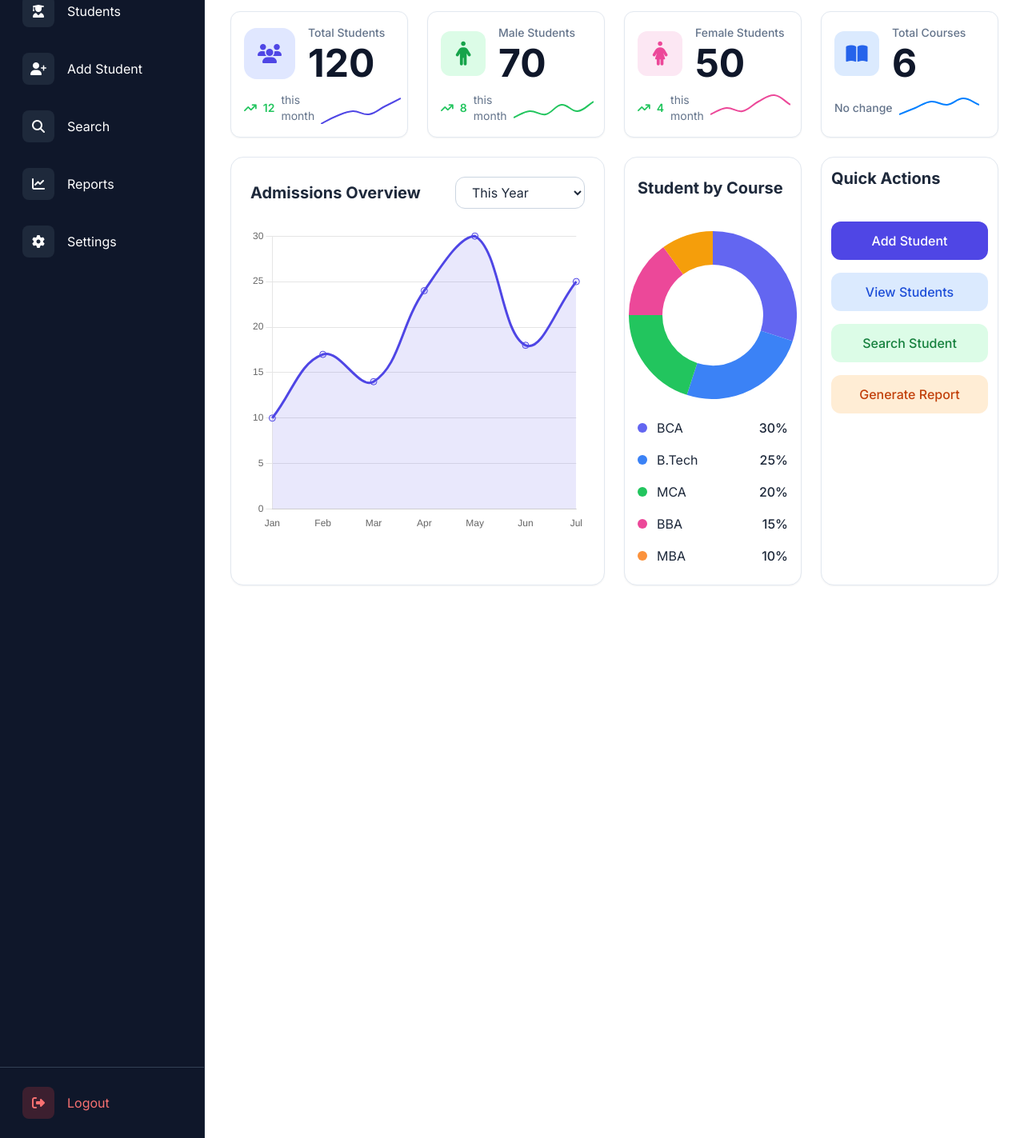
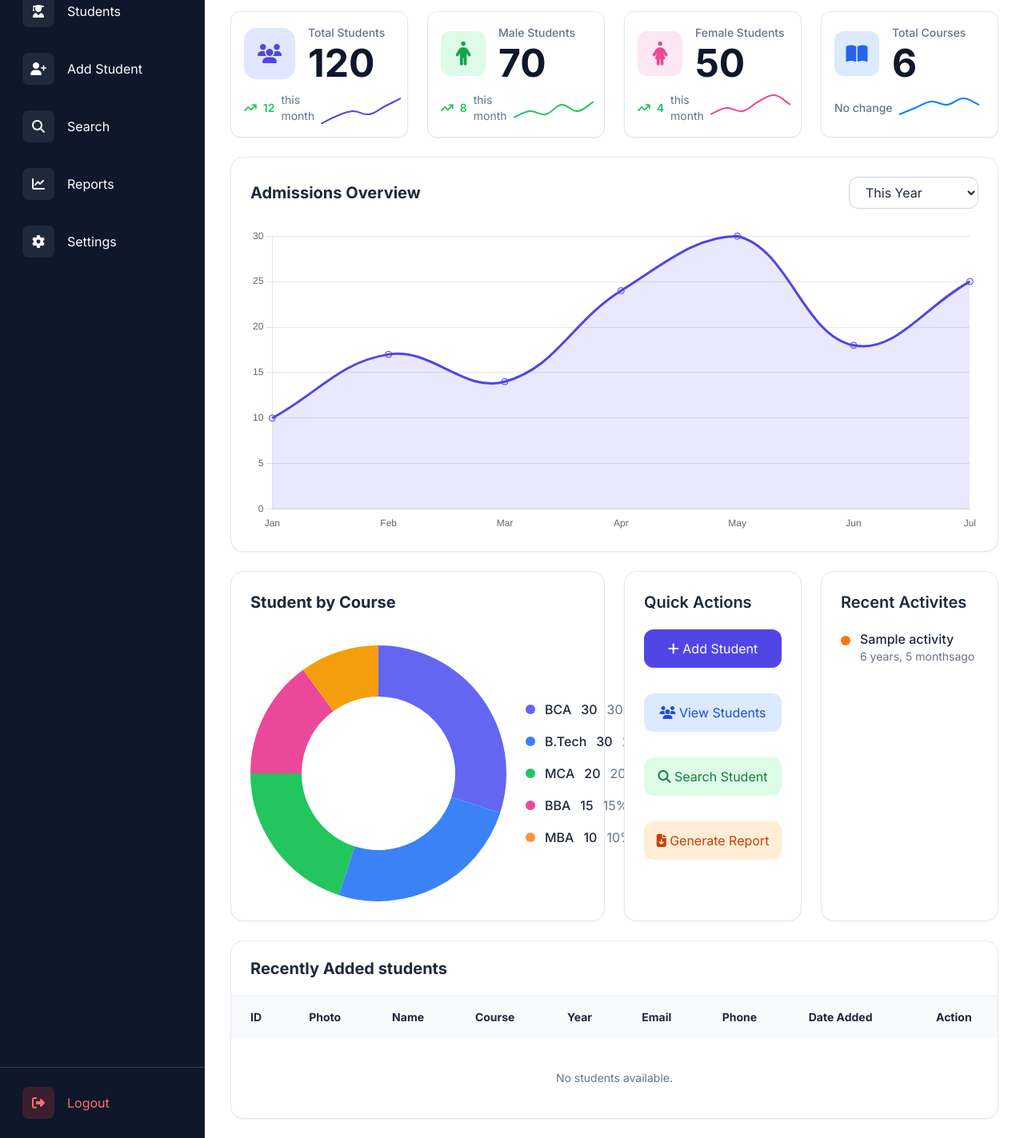
Before and after one commit to Nitin0259/Student-Management-System, a Django app: page /dashboard/ in a window 1280 px wide. Shown: the part 190-1613 px from the top of the page at 80% size. Run offline with Django 5.2, Linux system fonts and the light colour scheme; a user stored in the database is signed in; tables that the repository leaves empty hold one stand-in row (values such as "Sample post"); some libraries are stand-ins or nearby versions.

Commit message:
Complete dashboard part

```diff
--- a/MainApp/models.py
+++ b/MainApp/models.py
@@ -1 +1,39 @@
 from django.db import models
+from django.contrib.auth.models import User
+
+class Activity(models.Model):
+    title = models.CharField(max_length=200)
+    color = models.CharField(max_length=20)
+    created_at = models.DateTimeField(auto_now_add=True)
+
+    user = models.ForeignKey(
+        User,
+        on_delete=models.CASCADE,
+        null=True,
+        blank=True
+    )
+
+    class Meta:
+        ordering = ['-created_at']
+
+    def __str__(self):
+        return self.title
+
+class AddStudent(models.Model):
+    GENDER = [('Male','Male'), ('Female','Female')]
+
+    COURSES = [('BCA','BCA'),('B.Tech','B.Tech'),('MCA','MCA'),('BBA','BBA'),('MBA','MBA')]
+
+    student_id = models.CharField(max_length=100, unique=True)
+    profile_pic = models.ImageField(upload_to='students/')
+    name = models.CharField(max_length=100)
+    courses = models.CharField(max_length=100, choices=COURSES)
+    year = models.CharField(max_length=20)
+    email = models.CharField(max_length=100)
+    phone = models.CharField(max_length=12)
+    gender = models.CharField(max_length=100, choices=GENDER)
+    created_at = models.DateTimeField(auto_now_add=True)
+
+
+    def __str__(self):
+        return self.name
--- a/MainApp/templates/dashboard.html
+++ b/MainApp/templates/dashboard.html
@@ -99,8 +99,9 @@
     </div>
   </div>
 
+  <!-- Admission Overview -->
   <div
-    class="col-span-4 xl:col-span-2 bg-white dark:bg-slate-800 rounded-2xl border border-slate-200 dark:border-slate-700 shadow-sm p-6 transition-all duration-300 hover:shadow-lg">
+    class="col-span-4 bg-white dark:bg-slate-800 rounded-2xl border border-slate-200 dark:border-slate-700 shadow-sm p-6 transition-all duration-300 hover:shadow-lg">
     <div class="flex flex-col sm:flex-row sm:items-center sm:justify-between gap-4 mb-6">
       <div>
         <h2 class="text-xl font-bold text-slate-800 dark:text-white">
@@ -115,68 +116,74 @@
         <option>Last 6 Months</option>
       </select>
     </div>
-    <div class="relative w-full h-[320px] md:h-[380px]">
+    <div class="relative w-full h-[340px] md:h-[380px]">
       <canvas id="admissionChart"></canvas>
     </div>
   </div>
 
+  <!-- Student Course -->
   <div
-    class="bg-white dark:bg-slate-800 rounded-2xl shadow-sm hover:shadow-lg border border-slate-200 dark:border-slate-700 px-4 py-6">
+    class="col-span-2 bg-white dark:bg-slate-800 rounded-2xl shadow-sm hover:shadow-lg border border-slate-200 dark:border-slate-700 p-6">
 
     <h2 class="text-xl font-bold text-slate-800 dark:text-white mb-10">
       Student by Course
     </h2>
 
-    <div class="flex flex-col items-center gap-6">
+    <div class="flex items-center gap-6">
 
       <!-- Chart -->
       <div class="shrink-0">
-        <canvas id="courseChart" width="210px" height="210px"></canvas>
+        <canvas id="courseChart" width="320px" height="320px"></canvas>
       </div>
 
       <!-- Legend -->
       <div class="flex-1 w-full space-y-4">
 
-        <div class="flex justify-between items-center">
-          <div class="flex items-center gap-3">
+        <div class="flex gap-3 items-center">
+          <div class="flex items-center font-xl font-medium gap-3">
             <span class="w-3 h-3 rounded-full bg-indigo-500"></span>
             <span>BCA</span>
           </div>
 
-          <span class="font-medium">30%</span>
+          <span class="font-medium">30</span>
+          <span class="text-slate-500">30%</span>
         </div>
 
-        <div class="flex items-center justify-between">
-          <div class="flex items-center gap-3">
+        <div class="flex items-center gap-3">
+          <div class="flex items-center font-xl font-medium gap-3">
             <span class="w-3 h-3 rounded-full bg-blue-500"></span>
             <span>B.Tech</span>
           </div>
 
-          <span class="font-medium">25%</span>
+          <span class="font-medium">30</span>
+          <span class="text-slate-500">25%</span>
         </div>
 
-        <div class="flex justify-between items-center">
-          <div class="flex items-center gap-3">
+        <div class="flex gap-3 items-center">
+          <div class="flex items-center font-xl font-medium gap-3">
             <span class="w-3 h-3 rounded-full bg-green-500"></span>
             <span>MCA</span>
           </div>
-          <span class="font-medium">20%</span>
+          <span class="font-medium">20</span>
+          <span class="text-slate-500">20%</span>
         </div>
 
-        <div class="flex justify-between items-center">
-          <div class="flex items-center gap-3">
+        <div class="flex gap-3 items-center">
+          <div class="flex items-center font-xl font-medium gap-3">
             <span class="w-3 h-3 rounded-full bg-pink-500"></span>
             <span>BBA</span>
           </div>
-          <span class="font-medium">15%</span>
+          <span class="font-medium">15</span>
+          <span class="text-slate-500">15%</span>
         </div>
 
-        <div class="flex justify-between items-center">
-          <div class="flex items-center gap-3">
+        <div class="flex gap-3 items-center">
+          <div class="flex items-center font-xl font-medium gap-3">
             <span class="w-3 h-3 rounded-full bg-orange-400"></span>
             <span>MBA</span>
           </div>
-          <span class="font-medium">10%</span>
+          <span class="font-medium">10</span>
+          <span class="text-slate-500">10%</span>
         </div>
 
       </div>
@@ -184,32 +191,165 @@
     </div>
   </div>
 
-  <div class="bg-white dark:bg-slate-800 rounded-2xl shadow-sm border border-slate-200 dark:border-slate-700 p-3">
-    <h2 class="text-xl font-bold text-slate-800 dark:text-white mb-10">
+  <!-- Quick Actions-->
+  <div
+    class="col-span-1 bg-white dark:bg-slate-800 rounded-2xl shadow-sm hover:shadow-lg border border-slate-200 dark:border-slate-700 p-6">
+
+    <h3 class="text-xl font-semibold mb-5">
       Quick Actions
-    </h2>
+    </h3>
 
-    <div class="space-y-4">
+    <div class="space-y-8">
 
-      <button class="w-full rounded-xl bg-indigo-600 hover:bg-indigo-700 text-white py-3 font-medium transition">
+      <button class="w-full py-3 rounded-xl bg-indigo-600 text-white hover:bg-indigo-700">
+        <i class="fa-solid fa-plus"></i>
         Add Student
       </button>
 
-      <button class="w-full rounded-xl bg-blue-100 text-blue-700 py-3 font-medium">
+      <button class="w-full py-3 rounded-xl bg-blue-100 text-blue-700 hover:bg-blue-200">
+        <i class="fa-solid fa-users"></i>
         View Students
       </button>
 
-      <button class="w-full rounded-xl bg-green-100 text-green-700 py-3 font-medium">
+      <button class="w-full py-3 rounded-xl bg-green-100 text-green-700 hover:bg-green-200">
+        <i class="fa-solid fa-magnifying-glass"></i>
         Search Student
       </button>
 
-      <button class="w-full rounded-xl bg-orange-100 text-orange-700 py-3 font-medium">
+      <button class="w-full py-3 rounded-xl bg-orange-100 text-orange-700 hover:bg-orange-200">
+        <i class="fa-solid fa-file-arrow-down"></i>
         Generate Report
       </button>
 
     </div>
   </div>
 
+  <div
+    class="col-span-1 bg-white dark:bg-slate-800 rounded-2xl shadow-sm hover:shadow-lg border border-slate-200 dark:border-slate-700 p-6">
+    <h3 class="text-xl font-semibold mb-5">
+      Recent Activites
+    </h3>
+
+    <div class="space-y-6">
+      {% for activity in activitys %}
+
+      <div class="flex gap-3">
+        <div class="w-3 h-3 mt-2 rounded-full
+        {% if activity.color == 'indgo' %}
+        bg-indigo-500
+        {% elif activity.color == 'blue' %}
+        bg-blue-500
+        {% elif activity.color == 'green' %}
+        bg-green-500
+        {% elif activity.color == 'red' %}
+        bg-red-500
+        {% else %}
+        bg-orange-500
+        {% endif %}"></div>
+
+        <div>
+          <p class="font-medium">
+            {{ activity.title }}
+          </p>
+          <p class="text-sm text-gray-500">
+            {{ activity.created_at|timesince }}ago
+          </p>
+        </div>
+
+      </div>
+      {% endfor %}
+    </div>
+  </div>
+
+  <!-- Recently Added student -->
+  <div
+    class="col-span-4 bg-white dark:bg-slate-800 rounded-2xl border border-slate-200 dark:border-slate-700 shadow-sm transition-all duration-300 hover:shadow-lg">
+    <div class="px-6 py-5 border-b border-slate-200 dark:border-slate-700">
+      <h2 class="text-xl font-bold text-slate-800 dark:text-white">
+        Recently Added students
+      </h2>
+    </div>
+
+    <div class="overflow-x-auto">
+      <table class="w-full text-sm">
+        <thead class="bg-slate-50 dark:bg-slate-900">
+
+          <tr>
+            <th class="px-6 py-4 text-left">ID</th>
+            <th class="px-6 py-4 text-left">Photo</th>
+            <th class="px-6 py-4 text-left">Name</th>
+            <th class="px-6 py-4 text-left">Course</th>
+            <th class="px-6 py-4 text-left">Year</th>
+            <th class="px-6 py-4 text-left">Email</th>
+            <th class="px-6 py-4 text-left">Phone</th>
+            <th class="px-6 py-4 text-left">Date Added</th>
+            <th class="px-6 py-4 text-center">Action</th>
+          </tr>
+
+        </thead>
+
+        <tbody>
+          {% for student in recent_students %}
+          <tr
+            class="border-t border-slate-200 dark:border-slate-700 hover:bg-slate-50 dark:hover:bg-slate-700 transition">
+            <td class="px-6 py-4">
+              {{ student.student_id }}
+            </td>
+            <td class="px-6 py-4">
+              <img src="{{ student.profile_pic }}" alt="image" class="w-11 h-11 rounded-full object-cover">
+            </td>
+            <td class="px-6 py-4 font-medium">
+              {{ student.name }}
+            </td>
+            <td class="px-6 px-4">
+              {{ student.courses }}
+            </td>
+            <td class="px-6 py-4">
+              {{ student.year }}
+            </td>
+            <td class="px-6 py-4">
+              {{ student.email }}
+            </td>
+            <td class="px-6 py-4">
+              {{ student.phone }}
+            </td>
+            <td class="px-6 py-4">
+              {{ student.created_at|date:"d M Y" }}
+            </td>
+            <td class="px-6 py-4">
+              <div class="flex justify-center gap-2">
+                <a href="{% url 'view_student' student.id %}"
+                  class="w-9 h-9 rounded-lg bg-blue-100 text-blue-600 flex items-center justify-center hover:bg-blue-200">
+                  <i class="fa-solid fa-eye"></i>
+                </a>
+
+                <a href="{% url 'edit_student' student.id %}"
+                  class="w-9 h-9 rounded-lg bg-green-100 text-green-600 flex items-center justify-center hover:bg-green-200">
+                  <i class="fa-solid fa-pen"></i>
+                </a>
+
+                <a href="{% url 'delete_student' student.id %}"
+                  class="w-9 h-9 rounded-lg bg-red-100 text-red-600 flex items-center justify-center hover:bg-red-200">
+                  <i class="fa-solid fa-trash"></i>
+                </a>
+              </div>
+            </td>
+          </tr>
+          {% empty %}
+
+          <tr>
+            <td colspan="9" class="py-10 text-center text-slate-500">
+              No students available.
+            </td>
+          </tr>
+          {% endfor %}
+
+        </tbody>
+      </table>
+    </div>
+
+
+  </div>
+
 </div>
-
 {% endblock %}
--- a/MainApp/views.py
+++ b/MainApp/views.py
@@ -3,6 +3,7 @@ from django.contrib import messages
 from django.contrib.auth.models import User
 from django.contrib.auth import authenticate, login, logout
 from django.contrib.auth.decorators import login_required
+from .models import Activity, AddStudent
 
 def login_view(request):
     if request.method == "POST":
@@ -26,7 +27,9 @@ def login_view(request):
 
 @login_required
 def dashboard(request):
-    return render(request, "dashboard.html", {"user": request.user})
+    activitys = Activity.objects.all()[:5]
+    recent_students = AddStudent.objects.order_by()[:5]
+    return render(request, "dashboard.html", {"user": request.user, "activitys": activitys, "recent_student": recent_students})
 
 def logout_view(request):
     logout(request)
```
Also changed, not shown: MainApp/migrations/0001_initial.py (added), MainApp/migrations/0002_addstudent.py (added), db.sqlite3.
